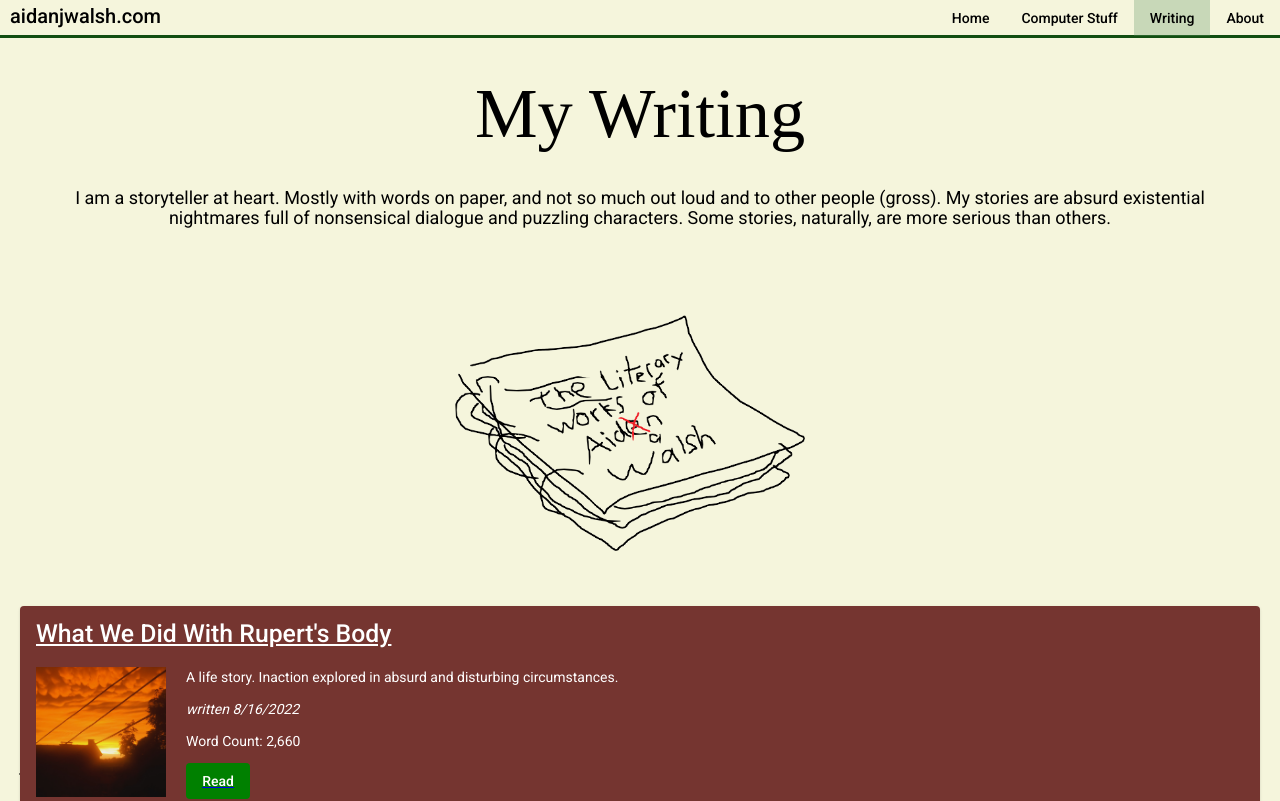
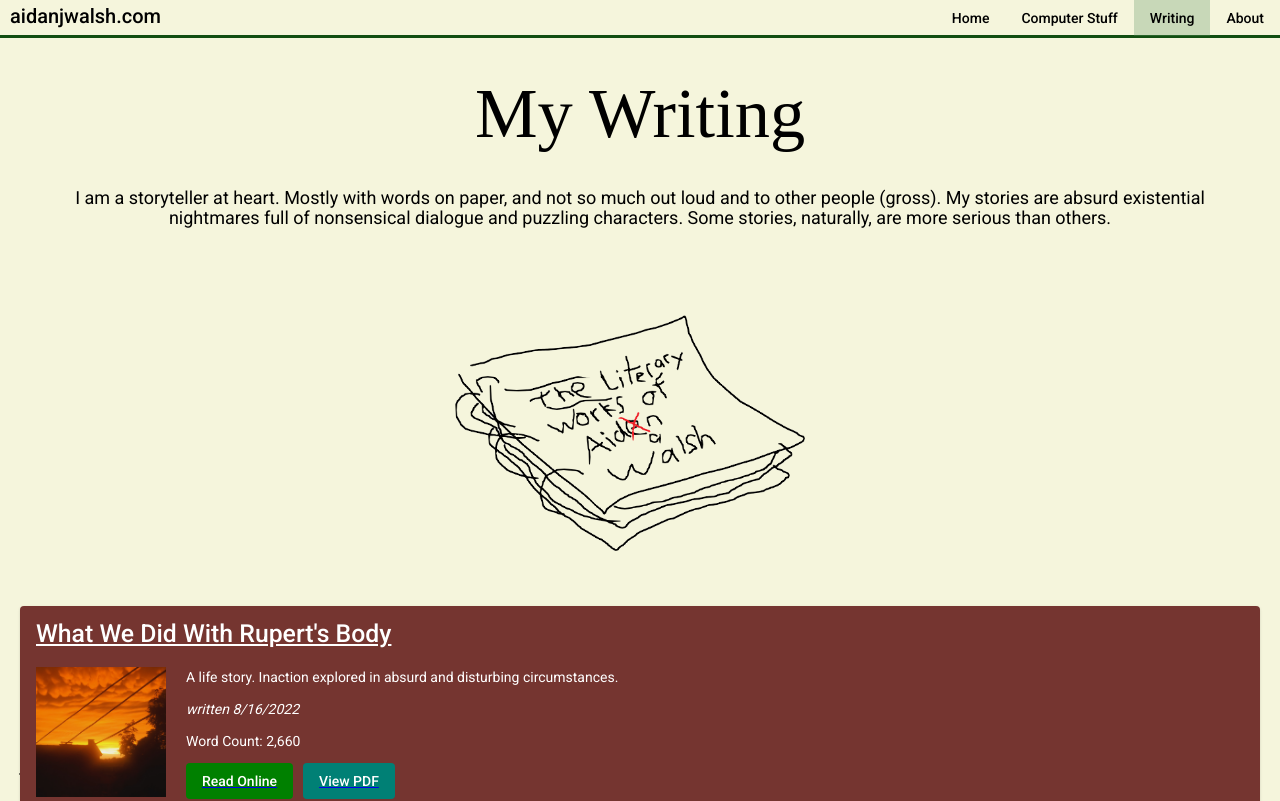
Before and after one commit to Codenameaidan/AidanWalshWebsite, an Angular app: page /writing in a window 1280 px wide. Shown: the top 801 px of the page. Built offline with nearby package versions, Linux system fonts and the light colour scheme; what @ngmodule/material-carousel would draw is missing.

Commit message:
Added .pdf links for 3/4 stories

```diff
--- a/src/app/Components/writing/writing.component.html
+++ b/src/app/Components/writing/writing.component.html
@@ -20,7 +20,13 @@
       <p>Word Count: {{story.word_count}}</p>
       <a [href] = story.read_link>
         <button mat-button style = "background-color: green; color: white; display:inline">
-          Read
+          Read Online
+        </button>
+      </a>
+
+      <a *ngIf = "story.pdf_link != null" [href] = story.pdf_link>
+        <button mat-button style = "background-color: rgb(0, 128, 117); color: white; display:inline">
+          View PDF
         </button>
       </a>
     </div>
--- a/src/app/Components/writing/writing.component.scss
+++ b/src/app/Components/writing/writing.component.scss
@@ -77,6 +77,9 @@ h2{
   //white-space: nowrap;
 }
 
+button{
+  margin-right: 10px;
+}
 //.scroll_to_target{
 //
 //}
--- a/src/assets/stories.json
+++ b/src/assets/stories.json
@@ -6,7 +6,8 @@
         "word_count":"2,660",
         "background_color":"#753530",
         "image_path":"assets/RupertsBody.jpg",
-        "read_link":"stories/rupertsbody"
+        "read_link":"stories/rupertsbody",
+        "pdf_link": "https://drive.google.com/file/d/11FzSqqoklsmLIwaJtf2ayueByqn1FmwI/view?usp=sharing"
     },
     {
         "title": "The Road With No Turns",
@@ -15,7 +16,8 @@
         "word_count":"2,142",
         "background_color":"#4d3c3d",
         "image_path":"assets/TheRoadWithNoTurns.jpg",
-        "read_link":"stories/theroadwithnoturns"
+        "read_link":"stories/theroadwithnoturns",
+        "pdf_link": "https://drive.google.com/file/d/17DpDw6-vVSrOwrUXBCwmj01gY8-DI18a/view?usp=sharing"
     }
     ,{
         "title": "Only Stay With Me For Survival",
@@ -24,7 +26,8 @@
         "word_count":"3,856",
         "background_color":"#a3a68b",
         "image_path":"assets/OnlyStayWithMeForSurvival.png",
-        "read_link":"stories/onlystaywithmeforsurvival"
+        "read_link":"stories/onlystaywithmeforsurvival",
+        "pdf_link": "https://drive.google.com/file/d/1pnFIv51MEbmGtsmNaJY43fSBIFeCQByZ/view?usp=sharing"
     },
     {
         "title": "The Convergence",
```
Also changed, not shown: 1 other file (tests, documents, lock files or other folders).
